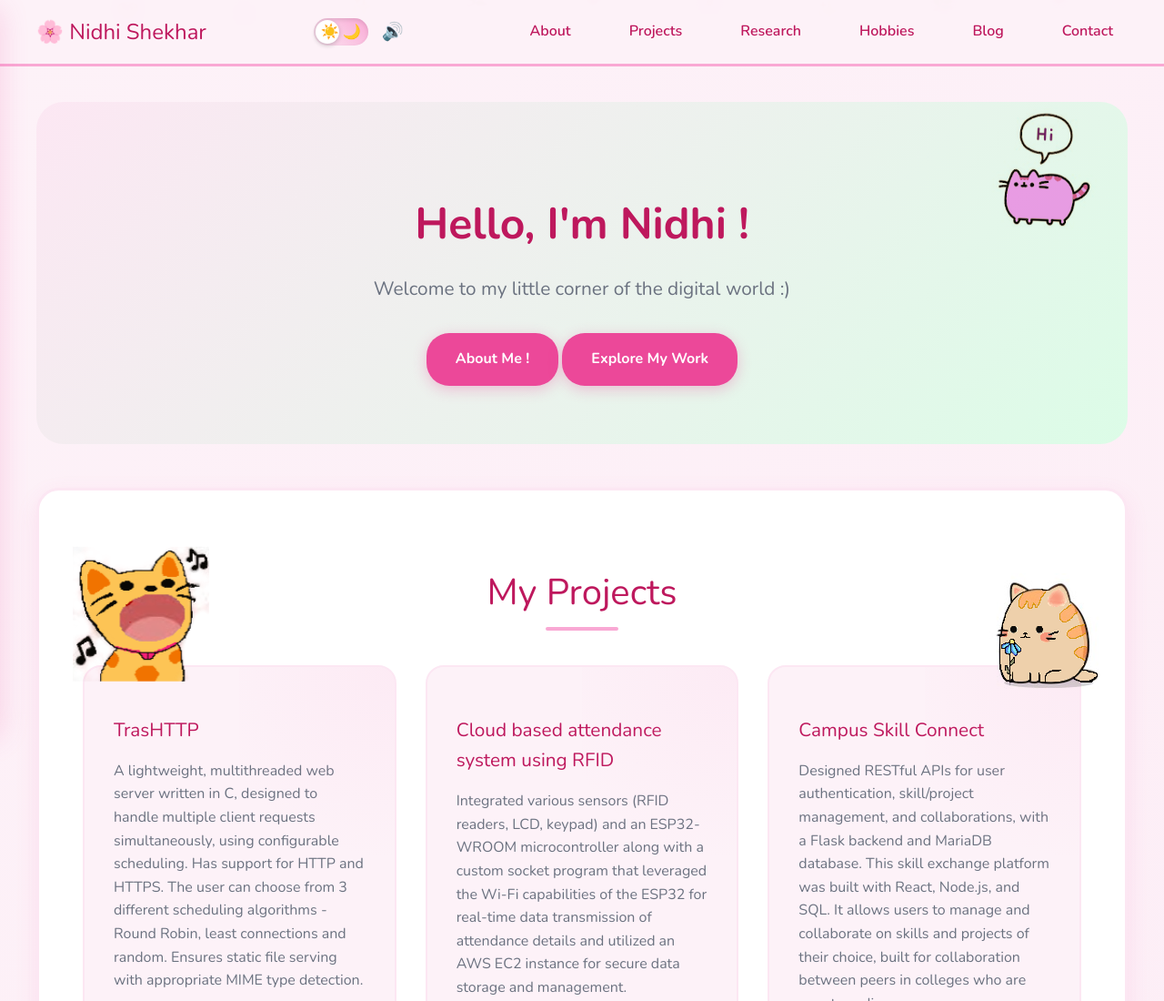
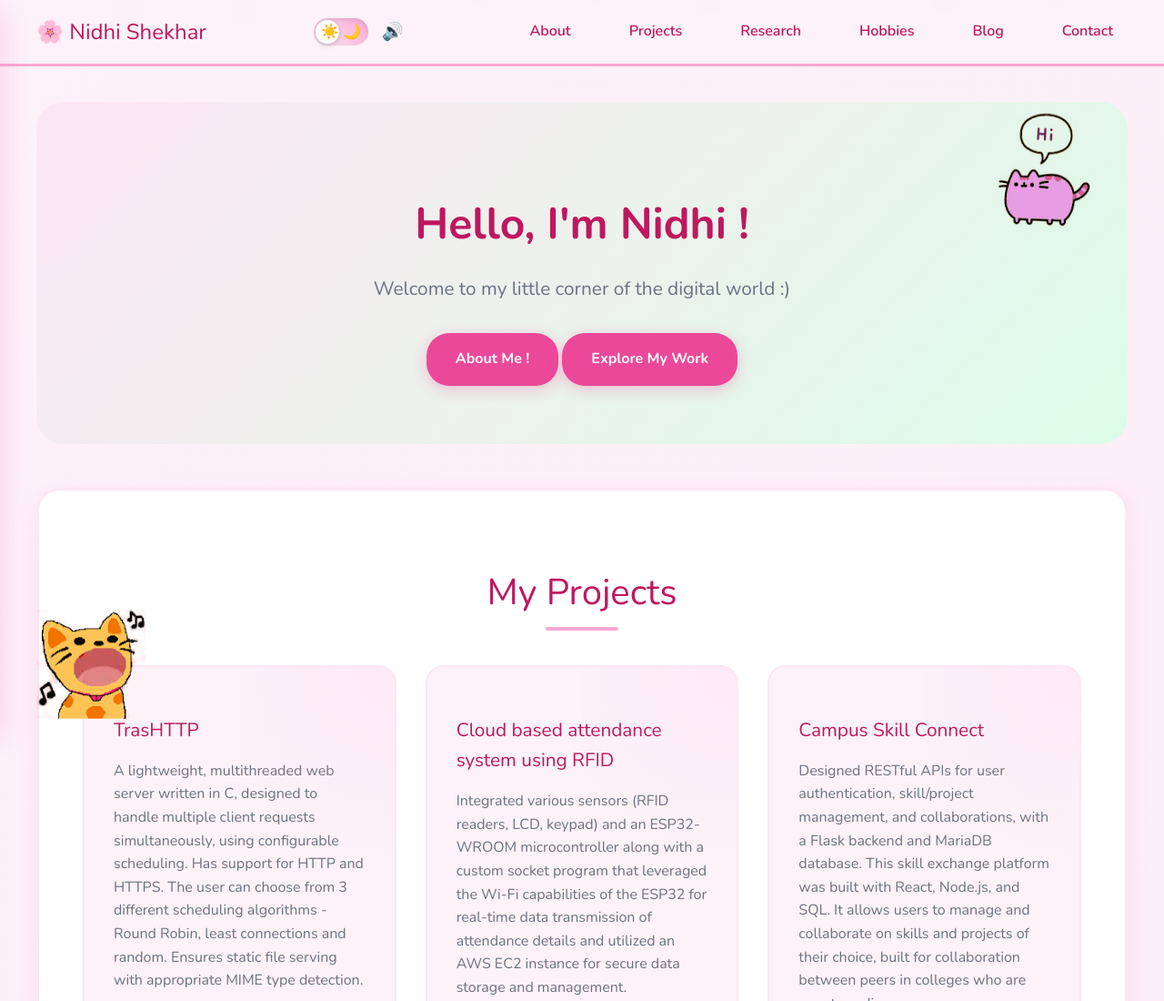
Before and after one commit to NidhiShekhar/Portfolio, a plain HTML site: page index.html in a window 1280 px wide. Shown: the top 1100 px of the page at 91% size. Drawn offline with nearby package versions, Linux system fonts and the light colour scheme.

Commit message:
feat: removed cat img on right and decreased parallax-cat size

```diff
--- a/index.html
+++ b/index.html
@@ -426,9 +426,9 @@
 <div class="parallax-cat">
 	<img src="rsc/croppixelsingcat.png" alt="Pixel Cat">
 </div>
-<div class="pixelbabycat-img">
-	<img src="rsc/pixelbabycat.png" alt="pinkJunimo">
-</div>
+<!--<div class="pixelbabycat-img">-->
+<!--	<img src="rsc/pixelbabycat.png" alt="pinkJunimo">-->
+<!--</div>-->
 <script src="https://cdn.jsdelivr.net/npm/@supabase/supabase-js@2"></script>
 <script src="hobbyCard/artworks.js"></script>
 <script src="hobbyCard/music.js"></script>
--- a/styles.css
+++ b/styles.css
@@ -1280,10 +1280,10 @@ button:focus {
 }
 @media screen and (min-width: 1200px) {
 	.parallax-cat {
-		bottom: 50px;
-		left: 80px;
-		width: 150px;
-		height: 150px;
+		bottom: 10px;
+		left: 40px;
+		width: 120px;
+		height: 120px;
 	}
 
 	.pixelbabycat-img {
```
